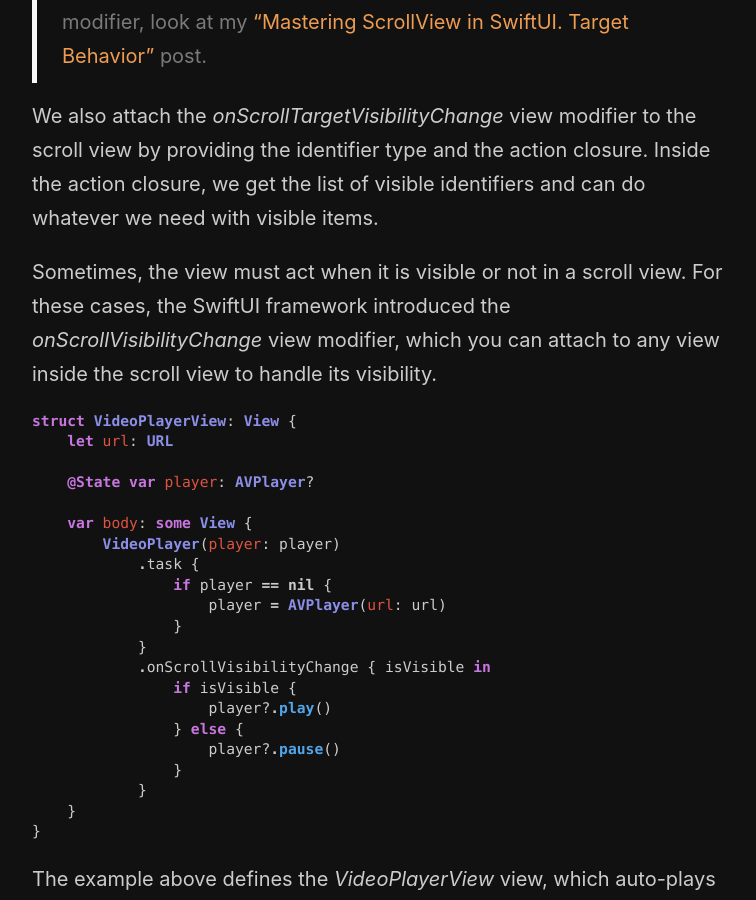
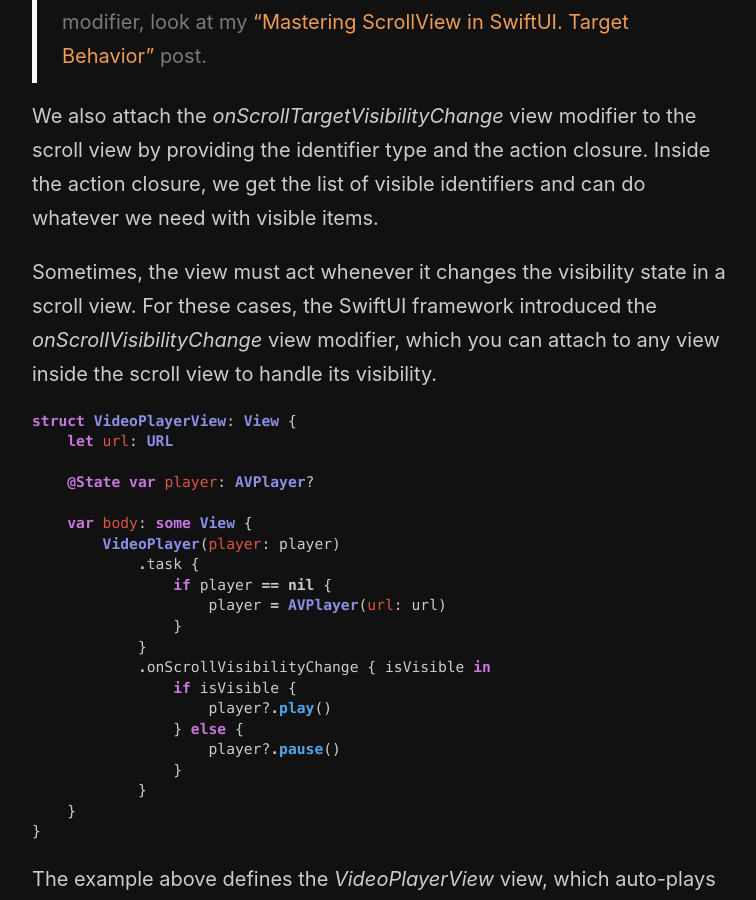
Before and after one commit to mecid/mecid.github.io, a Jekyll site: the page built from _posts/2024-07-16-mastering-scrollview-in-swiftui-scroll-visibility.md, in a window 1280 px wide and 900 px high, scrolled down 1355 px. Shown: the whole window, without its empty margins (258-1014 px from the left). Built offline with Jekyll 4.4.1, drawn with Linux system fonts in a browser that asks for light colours.

Commit message:
small improvement in scroll visibility post

````diff
--- a/_posts/2024-07-16-mastering-scrollview-in-swiftui-scroll-visibility.md
+++ b/_posts/2024-07-16-mastering-scrollview-in-swiftui-scroll-visibility.md
@@ -40,7 +40,7 @@ As you can see in the example above, we use the *scrollTargetLayout* view modifi
 
 We also attach the *onScrollTargetVisibilityChange* view modifier to the scroll view by providing the identifier type and the action closure. Inside the action closure, we get the list of visible identifiers and can do whatever we need with visible items.
 
-Sometimes, the view must act when it is visible or not in a scroll view. For these cases, the SwiftUI framework introduced the *onScrollVisibilityChange* view modifier, which you can attach to any view inside the scroll view to handle its visibility.
+Sometimes, the view must act whenever it changes the visibility state in a scroll view. For these cases, the SwiftUI framework introduced the *onScrollVisibilityChange* view modifier, which you can attach to any view inside the scroll view to handle its visibility.
 
 ```swift
 struct VideoPlayerView: View {
````
